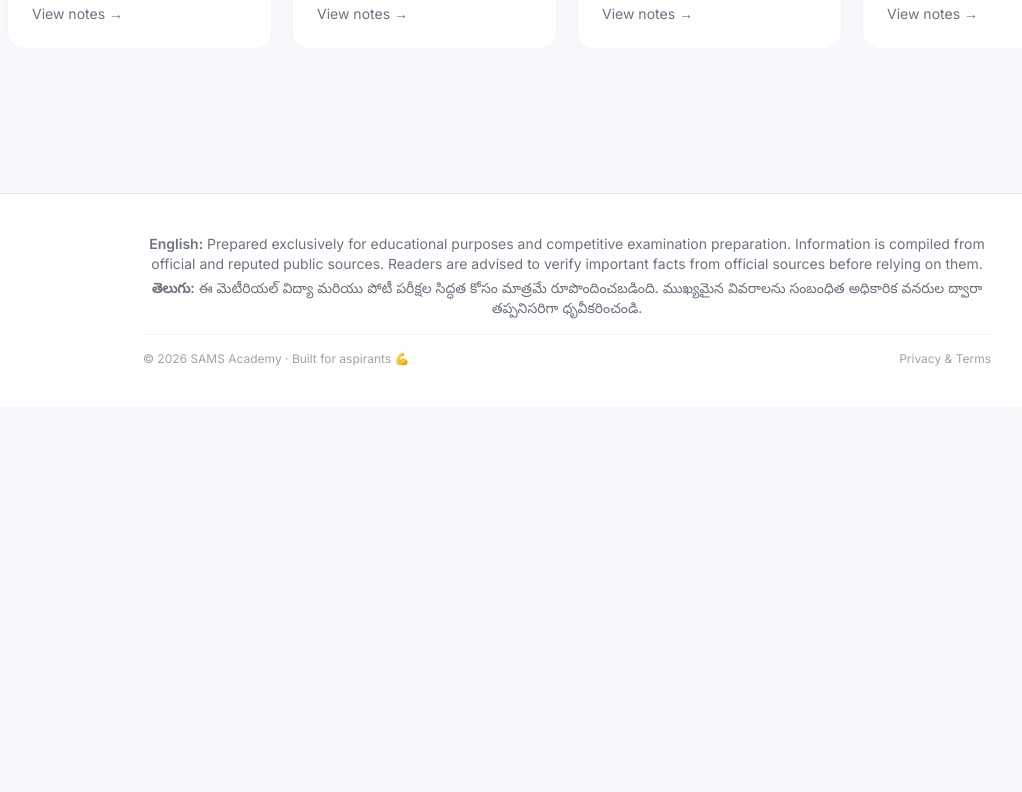
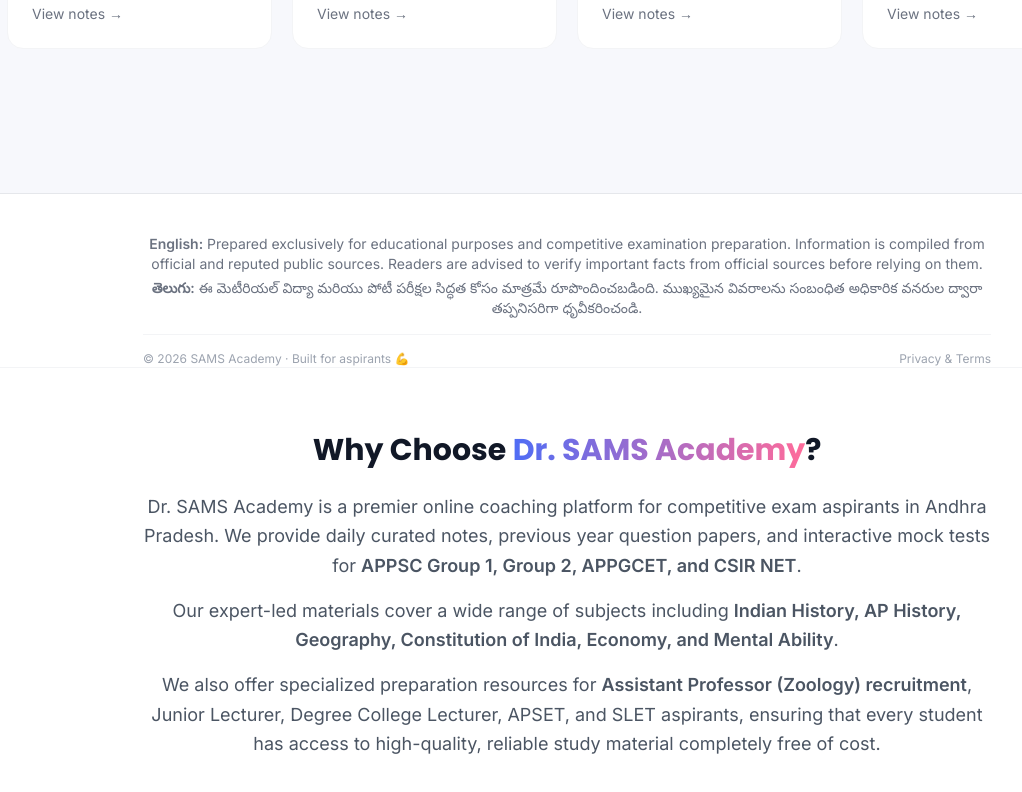
Before and after one commit to drsamsacademy-hub/sams-academy-website, a React (Vite) app in the folder my-website/: page / in a window 1280 px wide. Shown: the part 1341-2133 px from the top of the page, without its empty margins (73-1095 px from the left). Before the commit the page ends 1748 px from the top, so only its background shows below. Built offline with nearby package versions, Linux system fonts and the light colour scheme; no server answers.

Commit message:
Added SEO text section to homepage

```diff
--- a/my-website/src/App.jsx
+++ b/my-website/src/App.jsx
@@ -308,6 +308,26 @@ export default function App() {
             </div>
           </div>
         </div>
+              {/* SEO & About Section */}
+      <section className="bg-white border-t border-gray-100 py-16">
+        <div className="max-w-4xl mx-auto px-6 text-center">
+          <h2 className="text-3xl font-display font-bold text-gray-900 mb-6">
+            Why Choose <span className="gradient-text">Dr. SAMS Academy</span>?
+          </h2>
+
+          <div className="text-gray-600 space-y-4 text-lg leading-relaxed text-left md:text-center">
+            <p>
+              Dr. SAMS Academy is a premier online coaching platform for competitive exam aspirants in Andhra Pradesh. We provide daily curated notes, previous year question papers, and interactive mock tests for <strong>APPSC Group 1, Group 2, APPGCET, and CSIR NET</strong>.
+            </p>
+            <p>
+              Our expert-led materials cover a wide range of subjects including <strong>Indian History, AP History, Geography, Constitution of India, Economy, and Mental Ability</strong>.
+            </p>
+            <p>
+              We also offer specialized preparation resources for <strong>Assistant Professor (Zoology) recruitment</strong>, Junior Lecturer, Degree College Lecturer, APSET, and SLET aspirants, ensuring that every student has access to high-quality, reliable study material completely free of cost.
+            </p>
+          </div>
+        </div>
+      </section>
       </footer>
     </div>
   );
```
